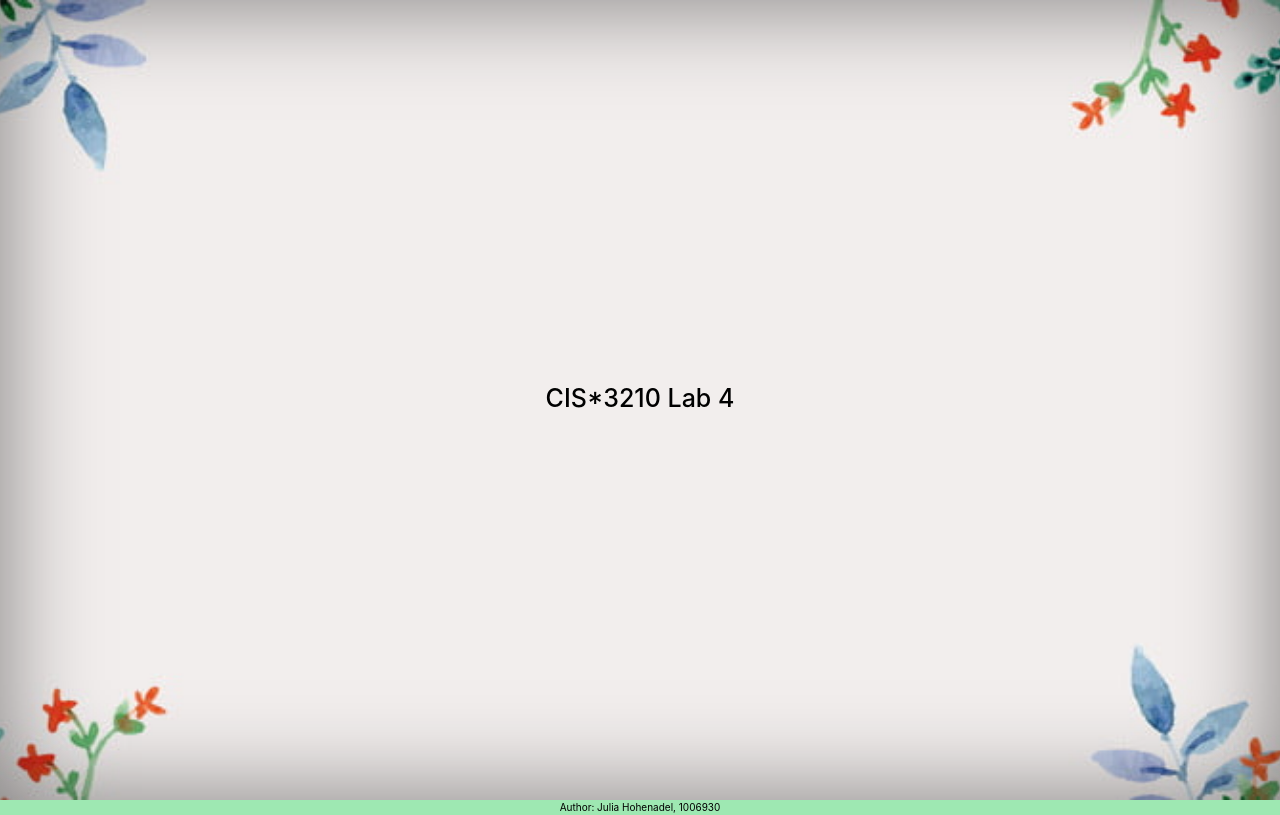
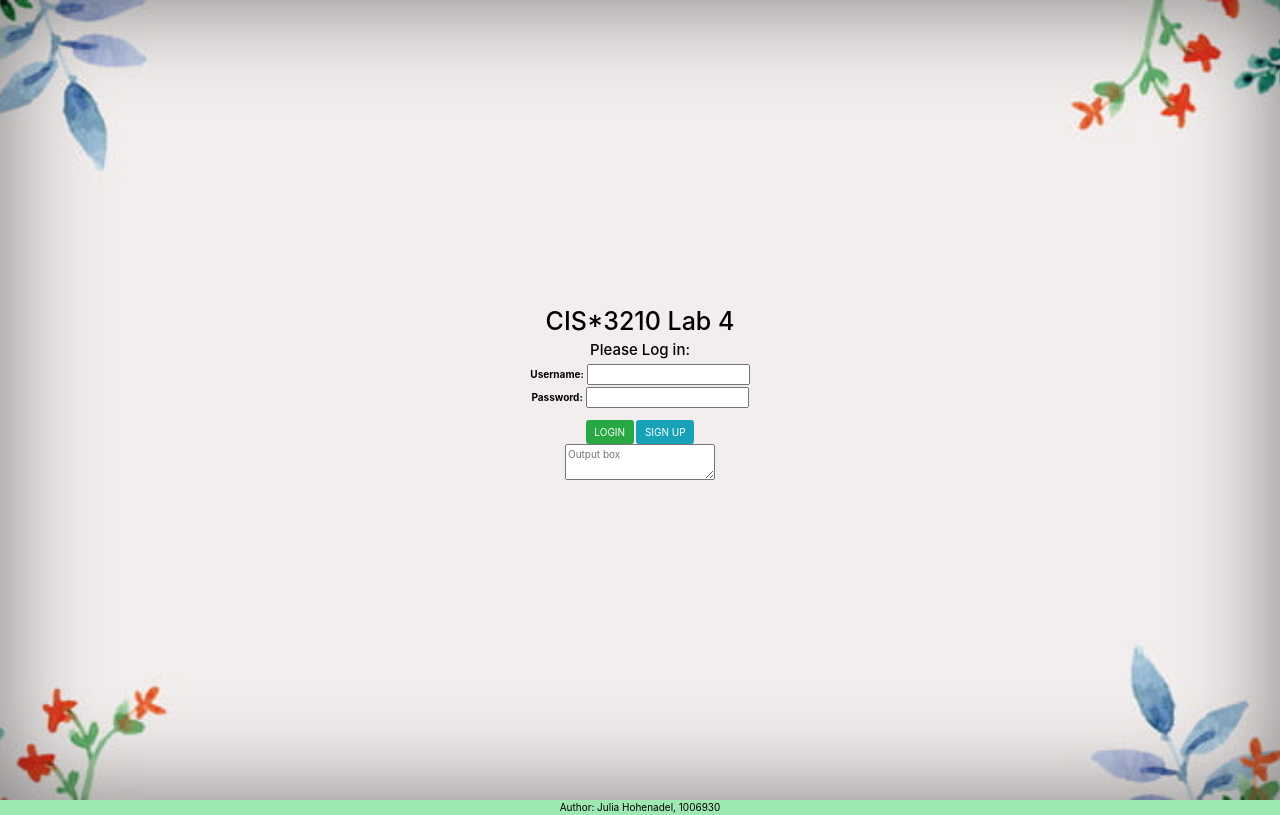
Before and after one commit to Gerudhoh/BrownThumbGreen, a Flask app: page / in a window 1280 px wide. Run offline with Flask 2, Linux system fonts and the light colour scheme; data that the repository does not hold is empty; some libraries are stand-ins or nearby versions.

Commit message:
Working on lab 4

```diff
--- a/app.py
+++ b/app.py
@@ -1,43 +1,23 @@
 #!/usr/local/bin/python
 
-from flask import Flask, render_template, request, jsonify
+from flask import Flask, render_template, request, jsonify, session, redirect, url_for
 import json
 import pymysql
 pymysql.install_as_MySQLdb()
 import MySQLdb.cursors
 
 app = Flask(__name__, static_url_path='')
-#app.debug = True
-
-movies = []
+app.config.update(
+    DEBUG=True,
+    SECRET_KEY=b'h1^b3stpxy_h@9f',
+    TEMPLATE_AUTO_RELOAD=True
+)
 
 @app.route('/')
 def index(name=None):
+    if 'username' in session:
+        return render_template('index.html', name=name)
     return render_template('index.html', name=name)
-
-# # Get
-# @app.route("/movies", methods=["GET"])
-# def getMovies(name=None):
-#     json_string = json.dumps(movies)
-#     return "successfully got a list of movies: \n" + json_string
-
-# # Post
-# @app.route("/movies", methods=["POST"])
-# def postMovies(name=None):
-#     movies.extend(["Shrek", "Shrek 2", "Shrek 4", "The Lord of the Rings", "Shawshank Redemption", "Star Wars Episode 3", "Fight Club"])
-#     return "successfully created a list of movies"
-
-# # Put
-# @app.route('/movies', methods=["PUT"])
-# def putMovies(name=None):
-#     movies.append("Shrek 3")
-#     return "successfully added a movie (Shrek 3) to the list"
-
-# # # Delete
-# @app.route('/movies', methods=["DELETE"])
-# def deleteMovies(name=None):
-#     movies.clear()
-#     return "successfully deleted the list of movies"
 
 def getDB():
     db = MySQLdb.connect(
@@ -151,10 +131,10 @@ def deleteUser():
     except:
         return jsonify({'result':'error ' + sys.exc_info()[0] + " occured"})
 
-# Login
+# Create User
 @app.route("/users", methods=["POST"])
-def login():
-    print("LOGGING IN")
+def createUser():
+    print("Creating User")
     username = request.form['username']
     password = request.form['password']
 
@@ -180,3 +160,45 @@ def login():
         return jsonify({'result':'added user ' + username + ' to database'})
     except:
         return jsonify({'result':'error ' + sys.exc_info()[0] + " occured"})
+
+# Login
+@app.route("/login", methods=["POST"])
+def login():
+    print("LOGGING IN")
+    username = request.form['username']
+    password = request.form['password']
+
+    try:
+        db = getDB()
+
+        cursor = db.cursor()
+
+        cursor.execute("SELECT * FROM USERS where username = \" %s \" AND password=\" %s \";", (username, password))
+
+        userExists = cursor.fetchone()
+
+        if userExists is not None:
+            db.close()
+            session['username'] = username
+            session['logged_in'] = True
+            print(session)
+            return render_template('index.html')
+
+        cursor.execute("SELECT * FROM USERS where username = \" %s \";", (username))
+
+        userExistsWrongPwd = cursor.fetchone()
+        db.close()
+
+        if userExistsWrongPwd is not None:
+            return jsonify({'result':'user ' + username + ' exists, but the password is wrong.', 'fail': "Wrong password"})
+        else:
+            return jsonify({'result':'user ' + username + ' does not exist! Please SIGNUP'})
+    except:
+        return jsonify({'result':'error ' + sys.exc_info()[0] + " occured"})
+
+@app.route('/logout', methods=["POST"])
+def logout():
+    # remove the username from the session if it's there
+    session.pop(session['username'], None)
+    session['logged_in'] = False
+    return render_template('index.html')
--- a/static/js/init.js
+++ b/static/js/init.js
@@ -1,8 +1,7 @@
 $(document).ready(function () {
         console.log("Julia Hohenadel 1006930");
 
-        $('#moviesDiv').hide();
-        $('#Lab3').hide();
+        $('#help').hide();
 
         $.ajax({
           type: 'get',         //Request type
@@ -18,64 +17,54 @@ $(document).ready(function () {
           }
       });
 
-        $('#lab3').on('submit', function(event) {
-            if(event.originalEvent.submitter.id == "POST") {
-              addUser();
-            } else if (event.originalEvent.submitter.id == "GET") {
-              getUser();
-            } else if (event.originalEvent.submitter.id == "PUT") {
-              updateUser();
+        $('#login').on('submit', function(event) {
+            if(event.originalEvent.submitter.id == "SIGNUP") {
+              signup();
+            } else if (event.originalEvent.submitter.id == "LOGIN") {
+              login();
             } else {
-              deleteUser();
+              console.log("Something isn't right here :(");
             }
-
             event.preventDefault();
          });
 
-
-        $('#get-button').click(function () {
+         $('#logout').click(function () {
           $.ajax({
-            type: 'GET',         //Request type
-            contentType: 'application/json',
-            url: '/movies',   //The server endpoint we are connecting to
+            type: 'POST', //Request type
+            url: '/logout',   //The server endpoint we are connecting to
             success: function(result){
-              $("#movies").html(result);
-          }});
-        });
-
-       $('#post-button').click(function () {
-        $.ajax({
-          type: 'POST',         //Request type
-          contentType: 'application/json',
-          url: '/movies',   //The server endpoint we are connecting to
-          success: function(result){
-            $("#movies").html(result);
-        }});
-      });
-
-        $('#put-button').click(function () {
-          $.ajax({
-            type: 'PUT',         //Request type
-            contentType: 'application/json',
-            url: '/movies',   //The server endpoint we are connecting to
-            success: function(result){
-              $("#movies").html(result);
-          }});
-       });
-
-        $('#delete-button').click(function () {
-          $.ajax({
-            type: 'DELETE',         //Request type
-            contentType: 'application/json',
-            url: '/movies',   //The server endpoint we are connecting to
-            success: function(result){
-              $("#movies").html(result);
+              $("#output").html(result);
           }});
         });
 });
 
 
-function addUser() {
+function login() {
+  $.ajax({
+    data : {
+       username : $('#username').val(),
+       password: $('#password').val(),
+           },
+       type : 'POST',
+       url : '/login',
+       success: function(result){
+         console.log(result);
+         $('#output').text(result.result).show();
+         if (result.fail != null){
+          $('#help').show();
+         }
+     },
+     fail: function(error) {
+       console.log(error);
+     }});
+}
+
+function signup() {
+  createUser();
+  login();
+}
+
+function createUser() {
   $.ajax({
     data : {
        username : $('#username').val(),
--- a/templates/index.html
+++ b/templates/index.html
@@ -27,27 +27,9 @@
 
 					<div class="inner cover">
 						<h1 class="cover-heading">CIS*3210 Lab 4</h1>
-
-						<div id="moviesDiv">
-						<p class="lead">Click the buttons below to edit a list of movies</p>
-
-						<button type="button" class="btn btn-info" id="get-button">GET</button>
-
-						<button type="button" class="btn btn-info" id="post-button">POST</button>
-
-						<button type="button" class="btn btn-info" id="put-button">PUT</button>
-
-						<button type="button" class="btn btn-info" id="delete-button">DELETE</button>
-
-						<br>
-
-						<textarea id="movies" class="text-input" readonly placeholder="no movies yet :( go get them ;) '"></textarea>
-
-						</div>
-
-
-						<div id="Lab3">
-							<form ref='lab3' id='lab3'>
+						{% if not session.logged_in %}
+						<div id="loginDiv">
+							<form ref='login' id='login'>
 							  <div class="form-group">
 									<h4>Please Log in:</h4>
 									<label for="username">Username: </label>
@@ -55,18 +37,20 @@
 									<br>
 									<label for="password">Password: </label>
 									<input type="password" id="password" required>
+									<span class="help-block" class="text-danger" id="help">Password incorrect</span>
 									<br>
 								</div>
 							<div class="form-group">
-								<input type="submit" class = "btn btn-success" value="Create User" id="POST">
-								<input type="submit" class = "btn btn-info" value="Get User" id="GET">
-								<input type="submit" class = "btn btn-warning" value="Update Password" id="PUT">
-								<input type="submit" class = "btn btn-danger" value="Delete User" id="DELETE">
+								<input type="submit" class = "btn btn-success" value="LOGIN" id="LOGIN">
+								<input type="submit" class = "btn btn-info" value="SIGN UP" id="SIGNUP">
 							</form>
+							<br>
+							<textarea id="output" class="text-input" readonly placeholder="Output box"></textarea>
 						</div>
-
-
-							<textarea id="output" class="text-input" readonly placeholder="Output box"></textarea>
+						{% else %}
+							<h2 class="cover-heading">Welcome, {{ session.username }}!</h2>
+							<button type="button" class="btn btn-danger" id="logout">Logout</button>
+						{% endif %}
 						  </div>
 
 					</div>
```
